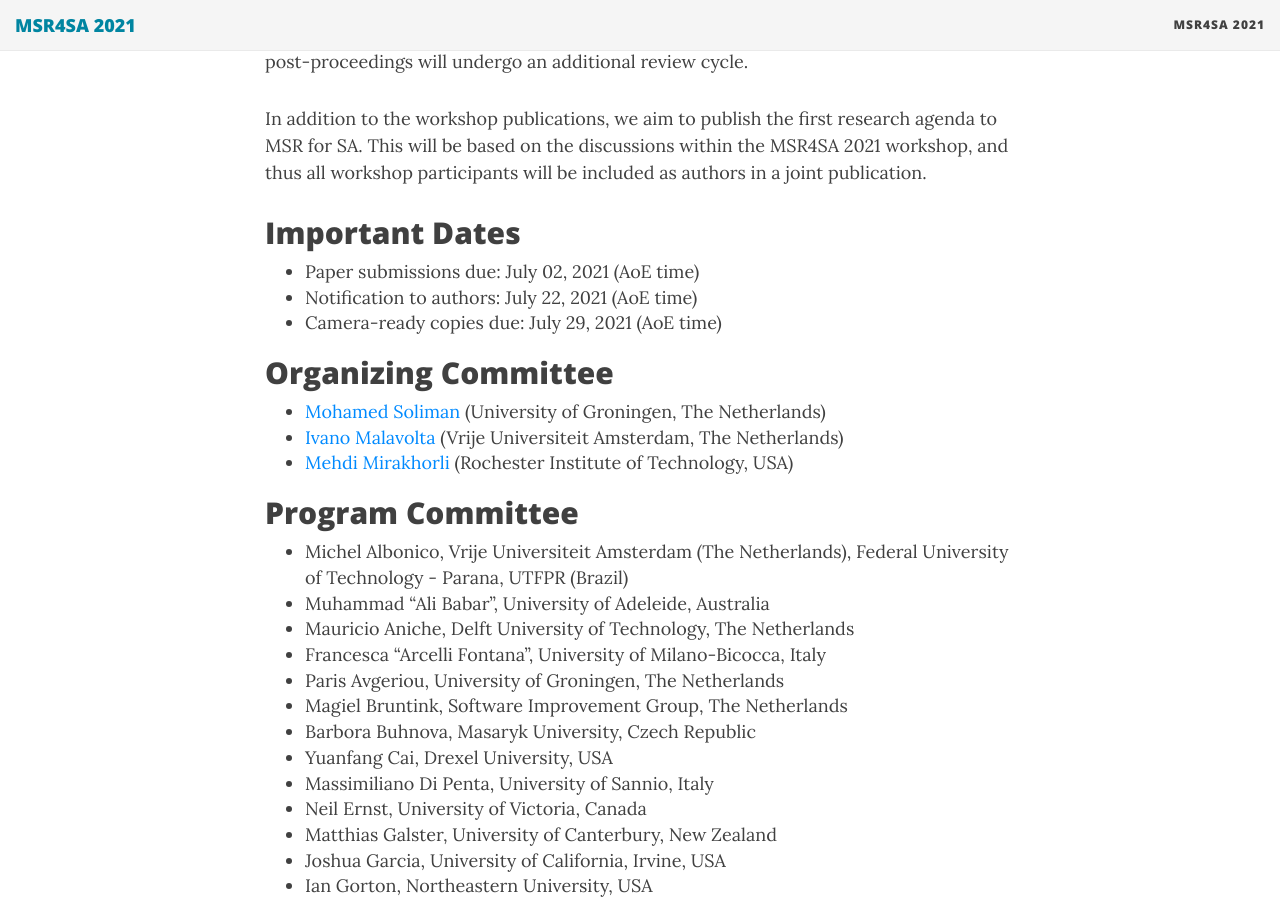
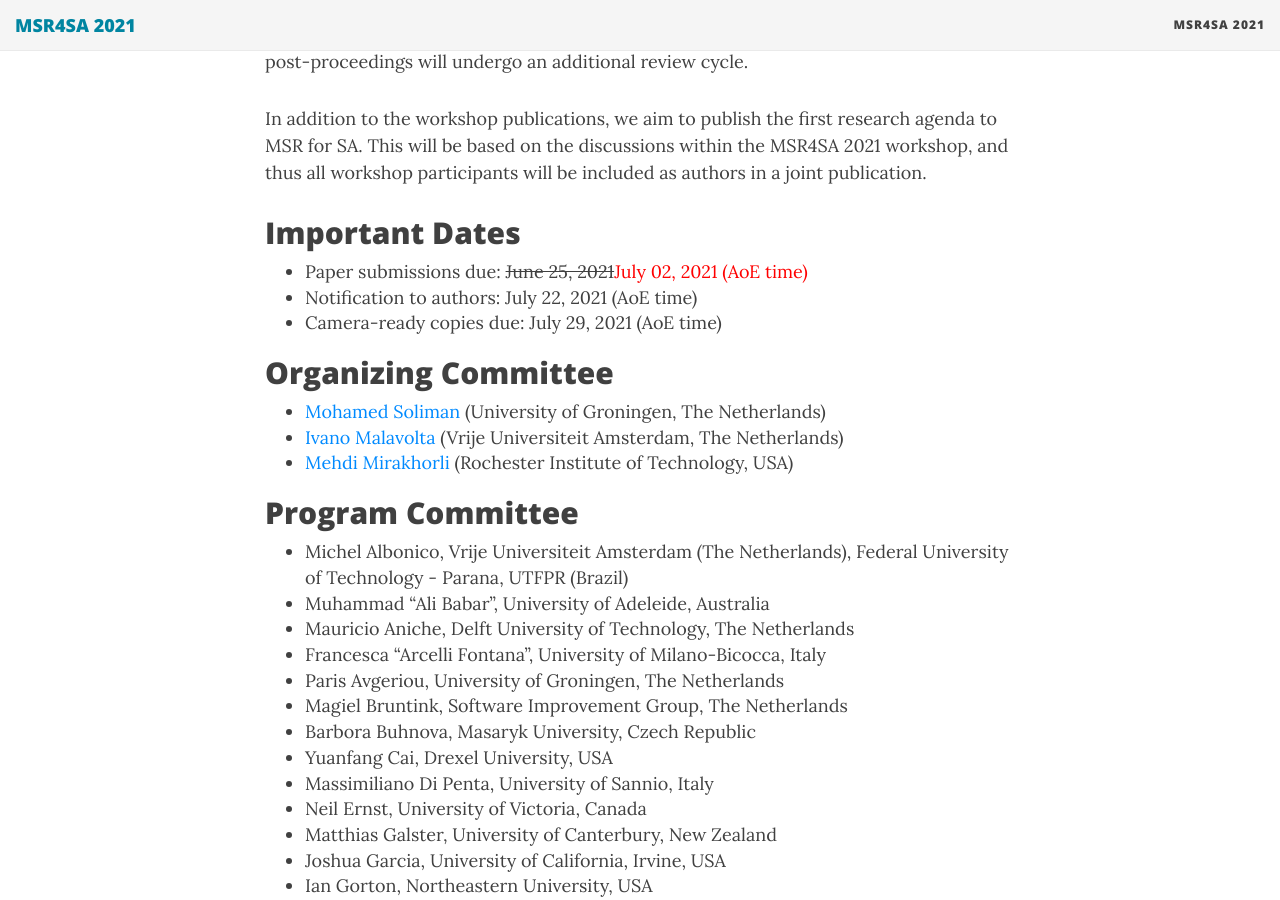
Before and after one commit to MSR4SA/msr4sa.github.io, a Jekyll site: the page built from msr4sa2021.md, in a window 1280 px wide and 900 px high, scrolled down 3444 px. Built offline with Jekyll 4.4.1, drawn with Linux system fonts in a browser that asks for light colours; nearby versions of some CDN libraries.

Commit message:
Update msr4sa2021.md

```diff
--- a/msr4sa2021.md
+++ b/msr4sa2021.md
@@ -73,7 +73,7 @@ Workshop papers must follow the two-column [CEUR-ART style](CEURART.zip) Format
 In addition to the workshop publications, we aim to publish the first research agenda to MSR for SA. This will be based on the discussions within the MSR4SA 2021 workshop, and thus all workshop participants will be included as authors in a joint publication.
 
 ## Important Dates
-- Paper submissions due: July 02, 2021 (AoE time)
+- Paper submissions due: <del>June 25, 2021</del><span style="color:red;">July 02, 2021 (AoE time)</span>
 - Notification to authors: July 22, 2021 (AoE time)
 - Camera-ready copies due: July 29, 2021 (AoE time)
 
```
